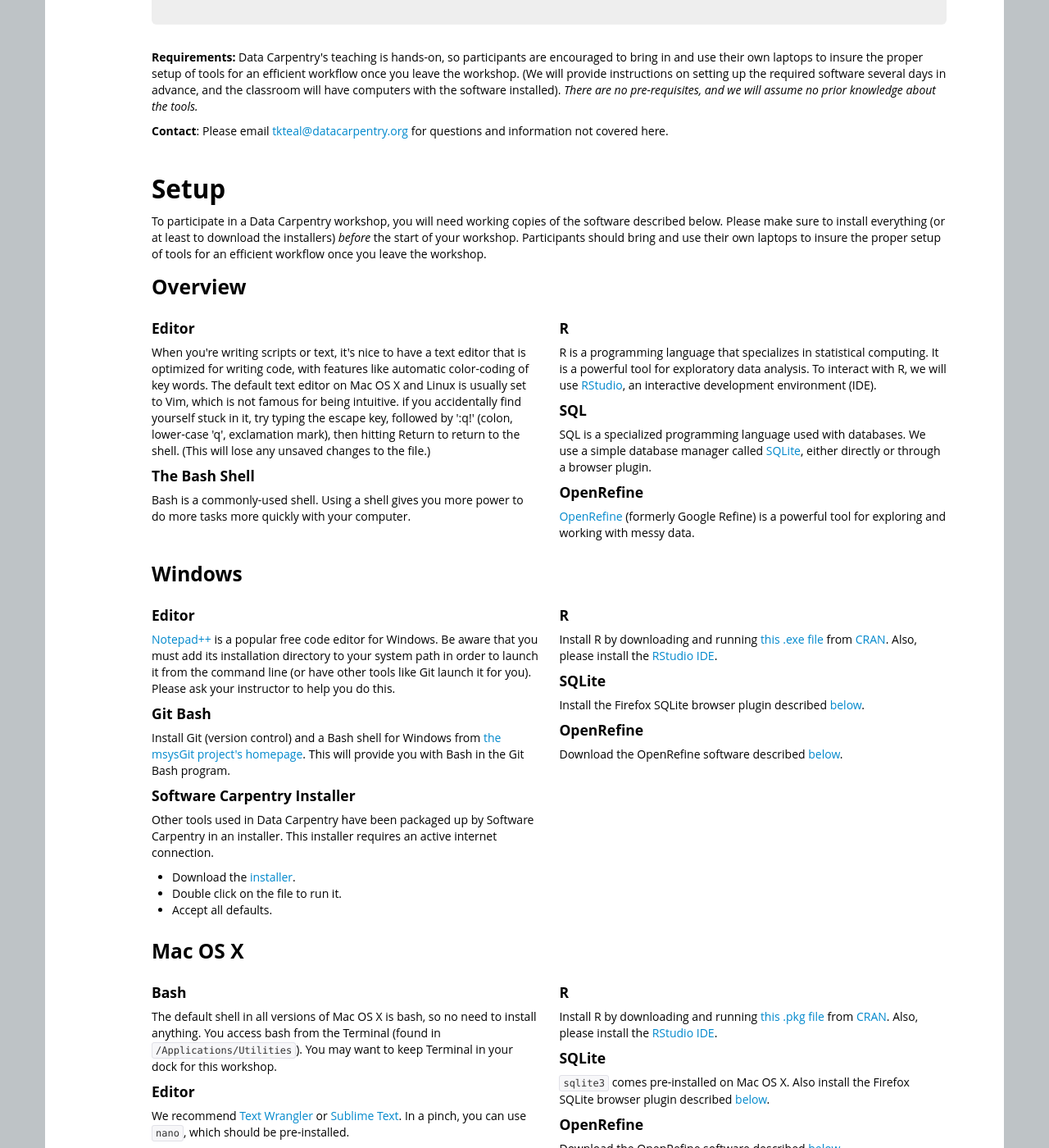
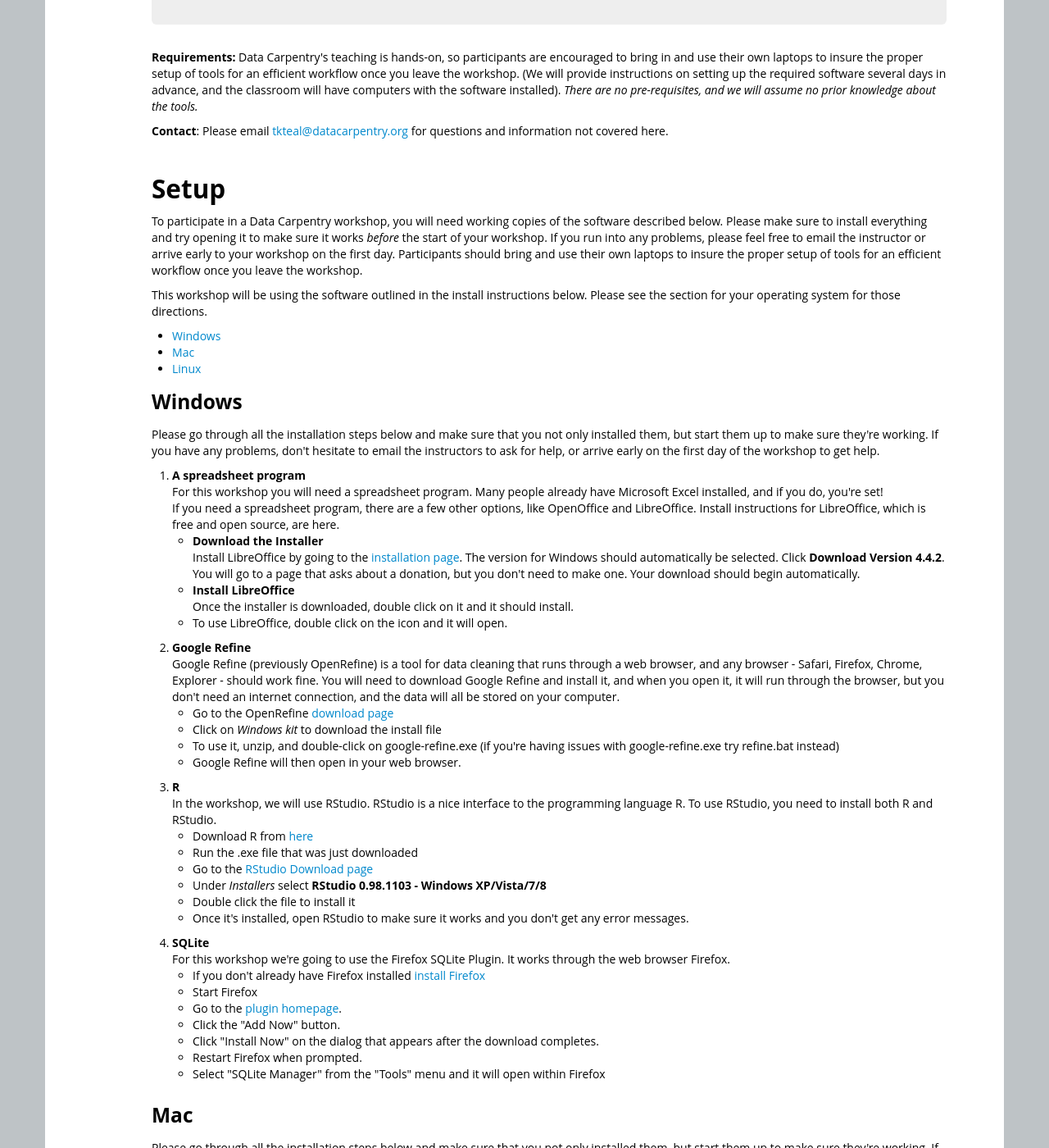
Before and after one commit to datacarpentry/2015-05-03-NDIC, a Jekyll site: the page built from install.html, in a window 1280 px wide and 1400 px high, scrolled down 231 px. Shown: the whole window at 82% size. Built offline with Jekyll 4.4.1, drawn with Linux system fonts in a browser that asks for light colours; nearby versions of some CDN libraries; library files that are not in the unit come from our copies; some of the changed text lies outside the part shown.

Commit message:
updated install instructions by OS

```diff
--- /dev/null
+++ b/_includes/linux.html
@@ -0,0 +1,82 @@
+<h3 id="linux">Linux</h3>
+<p>
+Please go through all the installation steps below and make sure that
+you not only installed them, but start them up to make sure they're working.
+If you have any problems, don't hesitate to email the instructors to
+ask for help, or arrive early on the first day of the workshop to
+get help.
+
+<div class="row-fluid">
+<ol>
+<li><b>A spreadsheet program</b>
+<br>For this workshop you will need a spreadsheet program. Many people already have
+Microsoft Excel installed, and if you do, you're set!
+<br>
+If you need a spreadsheet
+program, there are a few other options, like OpenOffice and LibreOffice. Install
+instructions for LibreOffice, which is free and open source, are here.
+       <ul>
+          <li><b>Download the Installer</b>
+        <br>Install LibreOffice by going to the <a href=https://www.libreoffice.org/download/libreoffice-fresh/>installation page</a>. The version for Linux
+should automatically be selected. Click <b>Download Version 4.4.2</b>. You
+will go to a page that asks about a donation, but you don't need to make one.
+Your download should begin automatically.
+          <li><b>Install LibreOffice</b>
+            <br>Once the installer is downloaded, double click on it and it should install.
+<li>To use LibreOffice, double click on the icon and it will open.
+</ul>
+
+<p>
+
+<li><b>Google Refine</b>
+<br>Google Refine (previously OpenRefine) is a tool for data cleaning
+that runs through a web browser, and any browser -
+Safari, Firefox, Chrome, Explorer - should work fine.
+You will need to download Google Refine and install it,
+and when you open it, it will run through the browser, but you don't need
+an internet connection, and the data will all be stored on your computer.
+<ul>
+<li>Go to the OpenRefine <a href="http://openrefine.org/download.html">download
+page</a>
+<li>Click on <i>Linux kit</i> to download the install file
+<li>Download and extract
+<li>Type ./refine to start and Google Refine will then open in your web browser.
+</ul>
+
+<p>
+
+<li><b>R</b>
+<br>In the workshop, we will use RStudio. RStudio is a nice interface to the
+programming language R. To use RStudio, you need to install both R and RStudio.
+<ul>
+<li>R is available through most Linux package managers.
+You can download the binary files for your distribution
+        from <a href="http://cran.r-project.org/index.html">CRAN</a>. Or
+        you can use your package manager (e.g. for Debian/Ubuntu
+        run <code>sudo apt-get install r-base</code> and for Fedora run
+        <code>sudo yum install R</code>).
+<li>To install RStudi, go to the <a href="http://www.rstudio.com/ide/download/desktop">RStudio Download page</a>
+<li>Under <i>Installers</i> select the version for your distribution.
+<li>Once it's downloaded, double click the file to install it
+<li>Once it's installed, open RStudio to make sure it works and you don't get any error messages.
+</ul>
+
+<p>
+
+<li><b>SQLite</b>
+<br>
+For this workshop we're going to use the Firefox SQLite Plugin. It works through
+the web browser Firefox.
+<ul>
+<li>If you don't already have Firefox installed
+<a href="https://www.mozilla.org/en-US/firefox/new/">install Firefox</a>
+<li>Start Firefox
+<li>Go to the <a href="https://addons.mozilla.org/en-US/firefox/addon/sqlite-manager/">plugin homepage</a>.
+<li> Click the "Add Now" button.
+<li> Click "Install Now" on the dialog that appears after the download completes.
+<li> Restart Firefox when prompted.
+<li> Select "SQLite Manager" from the "Tools" menu and it will open within Firefox
+</ul>
+</ol>
+
+</div>
--- /dev/null
+++ b/_includes/mac.html
@@ -0,0 +1,81 @@
+<h3 id="mac">Mac</h3>
+<p>
+Please go through all the installation steps below and make sure that
+you not only installed them, but start them up to make sure they're working.
+If you have any problems, don't hesitate to email the instructors to
+ask for help, or arrive early on the first day of the workshop to
+get help.
+
+<div class="row-fluid">
+<ol>
+<li><b>A spreadsheet program</b>
+<br>For this workshop you will need a spreadsheet program. Many people already have
+Microsoft Excel installed, and if you do, you're set!
+<br>
+If you need a spreadsheet
+program, there are a few other options, like OpenOffice and LibreOffice. Install
+instructions for LibreOffice, which is free and open source, are here.
+       <ul>
+          <li><b>Download the Installer</b>
+        <br>Install LibreOffice by going to the <a href=https://www.libreoffice.org/download/libreoffice-fresh/>installation page</a>. The version for Mac
+should automatically be selected. Click <b>Download Version 4.4.2</b>. You
+will go to a page that asks about a donation, but you don't need to make one.
+Your download should begin automatically.
+          <li><b>Install LibreOffice</b>
+            <br>Once the installer is downloaded, double click on it and it should install.
+<li>To use LibreOffice, double click on the icon and it will open.
+</ul>
+
+<p>
+
+<li><b>Google Refine</b>
+<br>Google Refine (previously OpenRefine) is a tool for data cleaning
+that runs through a web browser, and any browser -
+Safari, Firefox, Chrome, Explorer - should work fine.
+You will need to download Google Refine and install it,
+and when you open it, it will run through the browser, but you don't need
+an internet connection, and the data will all be stored on your computer.
+<ul>
+<li>Go to the OpenRefine <a href="http://openrefine.org/download.html">download
+page</a>
+<li>Click on <i>Mac kit</i> to download the install file
+<li>Open the downloaded .dmg file
+<li>Drag the icon in to the Applications folder
+<li>Double click on the icon and Google Refine will then open in your web browser.
+</ul>
+
+<p>
+
+<li><b>R</b>
+<br>In the workshop, we will use RStudio. RStudio is a nice interface to the
+programming language R. To use RStudio, you need to install both R and RStudio.
+<ul>
+<li>Go to <a href=http://cran.r-project.org>CRAN</a> and click on <i>Download
+R for (Mac) OS X</i>
+<li>Select the .pkg file for the version of OS X that you have and the file
+will download.
+<li>Double click on the file that was downloaded and R will install
+<li>Go to the <a href="http://www.rstudio.com/ide/download/desktop">RStudio Download page</a>
+<li>Under <i>Installers</i> select <b>RStudio 0.98.1103 - Mac OS X 10.6+ (64-bit)</b> to download it.
+<li>Once it's downloaded, double click the file to install it
+<li>Once it's installed, open RStudio to make sure it works and you don't get any error messages.
+</ul>
+
+<p>
+
+<li><b>SQLite</b>
+<br>
+For this workshop we're going to use the Firefox SQLite Plugin. It works through
+the web browser Firefox.
+<ul>
+<li>If you don't already have Firefox installed <a href=https://www.mozilla.org/en-US/firefox/new/>install Firefox</a>
+<li>Start Firefox
+<li>Go to the <a href="https://addons.mozilla.org/en-US/firefox/addon/sqlite-manager/">plugin homepage</a>.
+<li> Click the "Add Now" button.
+<li> Click "Install Now" on the dialog that appears after the download completes.
+<li> Restart Firefox when prompted.
+<li> Select "SQLite Manager" from the "Tools" menu and it will open within Firefox
+</ul>
+</ol>
+
+</div>
--- /dev/null
+++ b/_includes/windows.html
@@ -0,0 +1,80 @@
+<h3 id="windows">Windows</h3>
+<p>
+Please go through all the installation steps below and make sure that
+you not only installed them, but start them up to make sure they're working.
+If you have any problems, don't hesitate to email the instructors to
+ask for help, or arrive early on the first day of the workshop to
+get help.
+
+<div class="row-fluid">
+<ol>
+<li><b>A spreadsheet program</b>
+<br>For this workshop you will need a spreadsheet program. Many people already have
+Microsoft Excel installed, and if you do, you're set!
+<br>
+If you need a spreadsheet
+program, there are a few other options, like OpenOffice and LibreOffice. Install
+instructions for LibreOffice, which is free and open source, are here.
+       <ul>
+          <li><b>Download the Installer</b>
+        <br>Install LibreOffice by going to the <a href=https://www.libreoffice.org/download/libreoffice-fresh/>installation page</a>. The version for Windows
+should automatically be selected. Click <b>Download Version 4.4.2</b>. You
+will go to a page that asks about a donation, but you don't need to make one.
+Your download should begin automatically.
+          <li><b>Install LibreOffice</b>
+            <br>Once the installer is downloaded, double click on it and it should install.
+<li>To use LibreOffice, double click on the icon and it will open.
+</ul>
+
+<p>
+
+<li><b>Google Refine</b>
+<br>Google Refine (previously OpenRefine) is a tool for data cleaning
+that runs through a web browser, and any browser -
+Safari, Firefox, Chrome, Explorer - should work fine.
+You will need to download Google Refine and install it,
+and when you open it, it will run through the browser, but you don't need
+an internet connection, and the data will all be stored on your computer.
+<ul>
+<li>Go to the OpenRefine <a href="http://openrefine.org/download.html">download
+page</a>
+<li>Click on <i>Windows kit</i> to download the install file
+<li>To use it, unzip, and double-click on google-refine.exe (if you're having issues
+with google-refine.exe try refine.bat instead)
+<li>Google Refine will then open in your web browser.
+</ul>
+
+<p>
+
+<li><b>R</b>
+<br>In the workshop, we will use RStudio. RStudio is a nice interface to the
+programming language R. To use RStudio, you need to install both R and RStudio.
+<ul>
+<li>      Download R from
+      <a href="http://cran.r-project.org/bin/windows/base/release.htm">here</a>
+<li>Run the .exe file that was just downloaded
+<li>Go to the <a href="http://www.rstudio.com/ide/download/desktop">RStudio Download page</a>
+<li>Under <i>Installers</i> select <b>RStudio 0.98.1103 - Windows XP/Vista/7/8</b>
+<li>Double click the file to install it
+<li>Once it's installed, open RStudio to make sure it works and you don't get any error messages.
+</ul>
+
+<p>
+
+<li><b>SQLite</b>
+<br>
+For this workshop we're going to use the Firefox SQLite Plugin. It works through
+the web browser Firefox.
+<ul>
+<li>If you don't already have Firefox installed
+<a href=https://www.mozilla.org/en-US/firefox/new/>install Firefox</a>
+<li>Start Firefox
+<li>Go to the <a href="https://addons.mozilla.org/en-US/firefox/addon/sqlite-manager/">plugin homepage</a>.
+<li> Click the "Add Now" button.
+<li> Click "Install Now" on the dialog that appears after the download completes.
+<li> Restart Firefox when prompted.
+<li> Select "SQLite Manager" from the "Tools" menu and it will open within Firefox
+</ul>
+</ol>
+
+</div>
--- a/install.html
+++ b/install.html
@@ -45,13 +45,24 @@
 <p>
   To participate in a Data Carpentry workshop,
   you will need working copies of the software described below.
-  Please make sure to install everything
-  (or at least to download the installers)
-  <em>before</em> the start of your workshop.
+  Please make sure to install everything and try opening it to make sure it works
+  <em>before</em> the start of your workshop. If you run into any problems,
+please feel free to email the instructor or arrive early to your workshop on
+the first day.
 
-Participants should bring and use their own laptops to insure the proper setup of tools for an efficient workflow once you leave the workshop.
+Participants should bring and use their own laptops to insure the proper setup of
+tools for an efficient workflow once you leave the workshop.
 
+<p>This workshop will be using the software outlined in the install instructions below.
+Please see the section for your operating system for those directions.
+<ul>
+<li><a href=#windows>Windows</a>
+<li><a href=#mac>Mac</a>
+<li><a href=#linux>Linux</a>
+</ul>
 
 </p>
 
-{% include setup.html %}
+{% include windows.html %}
+{% include mac.html %}
+{% include linux.html %}
```
